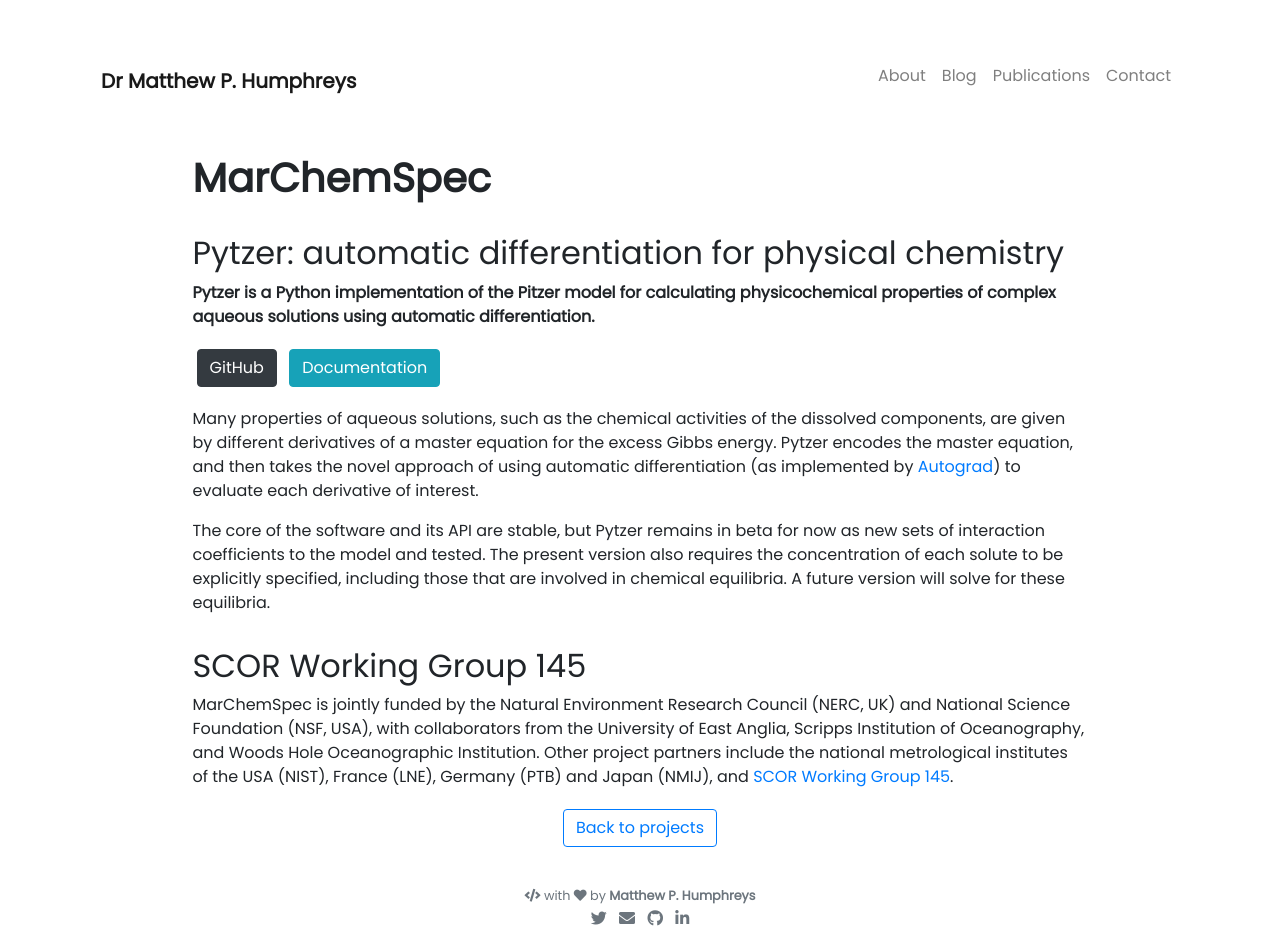
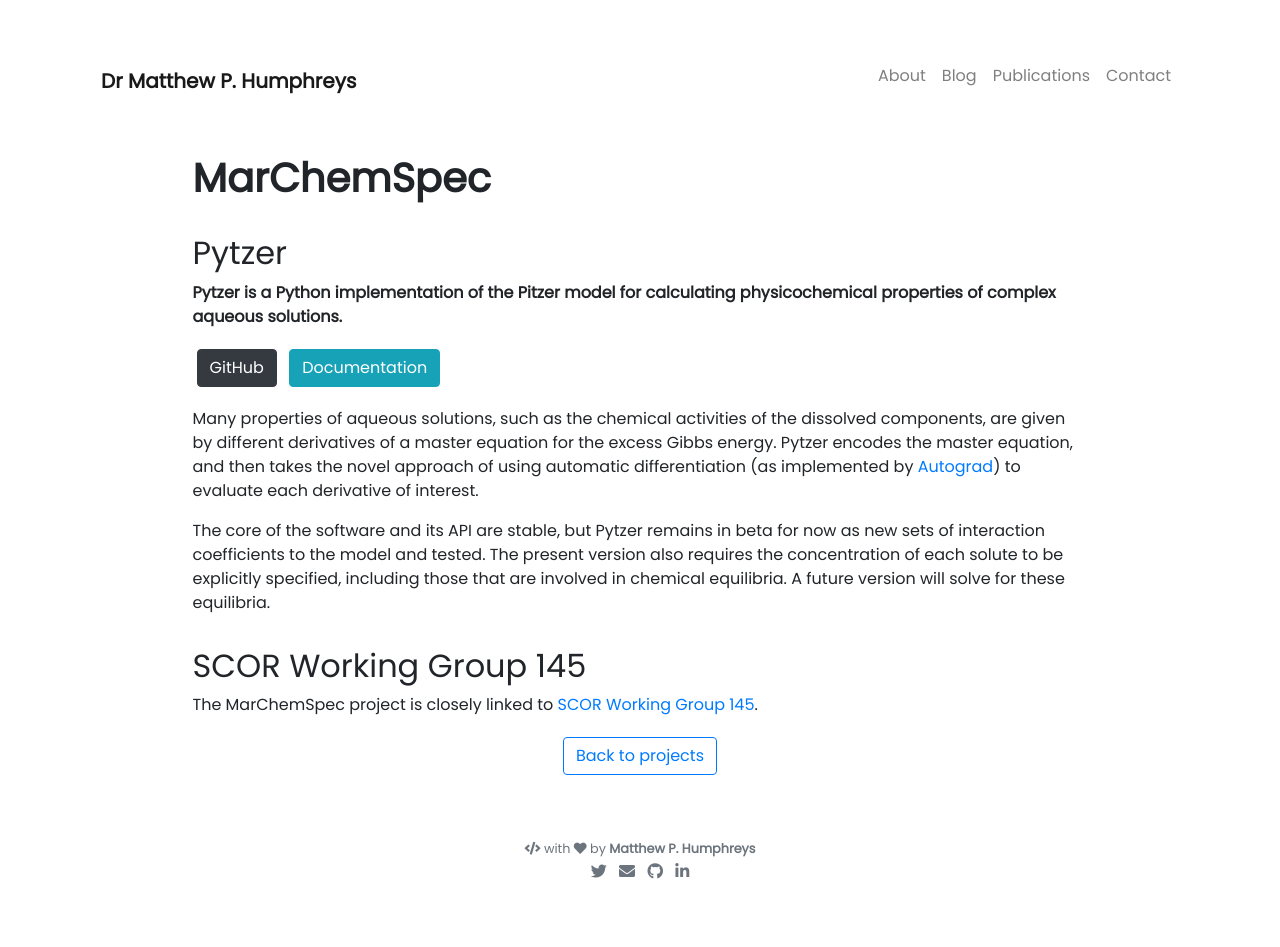
Before and after one commit to mvdh7/mvdh7.github.io, a Jekyll site: the page built from _projects/100-marchemspec.md, in a window 1280 px wide. Built offline with Jekyll 4.4.1, drawn with Linux system fonts in a browser that asks for light colours; nearby versions of some CDN libraries; comment, search, counter and statistics services are not loaded; after the commit the page ends 900 px from its top, so only the background shows below that.

Commit message:
Revert "Update descriptions"
This reverts commit a9f8f2e429ddc850c6129872d9abe8a3e099f557.

```diff
--- a/_projects/100-marchemspec.md
+++ b/_projects/100-marchemspec.md
@@ -1,16 +1,16 @@
 ---
 name: MarChemSpec
-tools: [Seawater chemistry, Python, Julia]
+tools: [Seawater chemistry]
 image:
-description: Deploying automatic differentiation for chemical speciation modelling of seawater, and understanding the underlying uncertainties.
+description: SCOR Working Group 145 - chemical speciation modelling of seawater for the 21<sup>st</sup> century.
 permalink: /projects/marchemspec/
 ---
 
 # **MarChemSpec**
 
-## Pytzer: automatic differentiation for physical chemistry
+## Pytzer
 
-**Pytzer is a Python implementation of the Pitzer model for calculating physicochemical properties of complex aqueous solutions using automatic differentiation.**
+**Pytzer is a Python implementation of the Pitzer model for calculating physicochemical properties of complex aqueous solutions.**
 
 {% include button.html link="https://github.com/mvdh7/pytzer" text="GitHub" style="dark" %}
 {% include button.html link="https://pytzer.readthedocs.io/en/latest/" text="Documentation" style="info" %}
@@ -22,7 +22,7 @@ The core of the software and its API are stable, but Pytzer remains in beta for
 
 ## SCOR Working Group 145
 
-MarChemSpec is jointly funded by the Natural Environment Research Council (NERC, UK) and National Science Foundation (NSF, USA), with collaborators from the University of East Anglia, Scripps Institution of Oceanography, and Woods Hole Oceanographic Institution. Other project partners include the national metrological institutes of the USA (NIST), France (LNE), Germany (PTB) and Japan (NMIJ), and [SCOR Working Group 145](http://marchemspec.org/).
+The MarChemSpec project is closely linked to [SCOR Working Group 145](http://marchemspec.org/).
 
 <p class="text-center">
 {% include button.html link="/projects" text="Back to projects" %}
```
